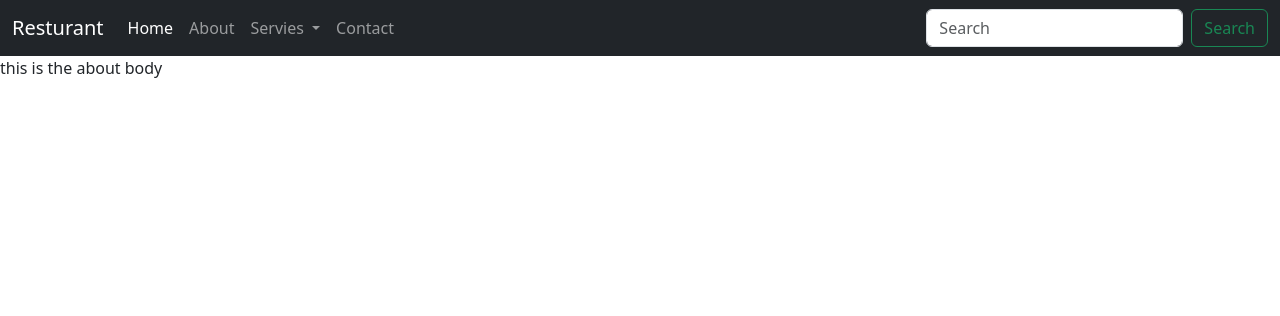
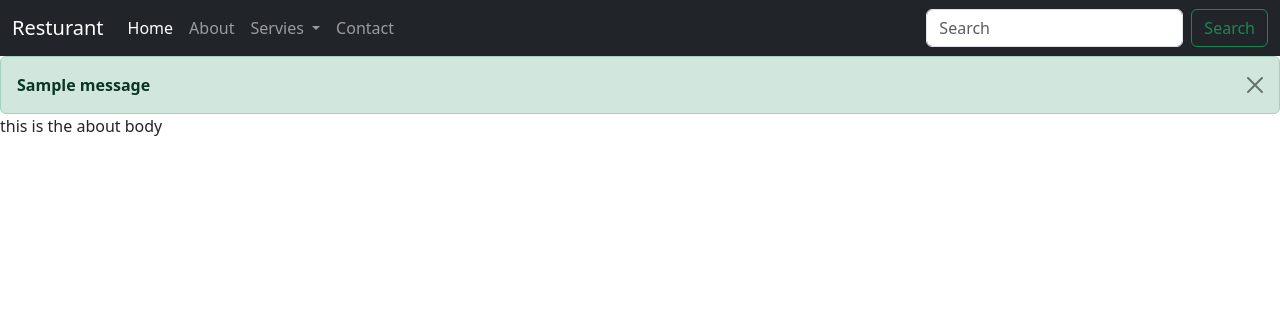
Before and after one commit to parthy007/django-basics, a Django app: page /about in a window 1280 px wide. Shown: the top 316 px of the page. Run offline with Django 5.2, Linux system fonts and the light colour scheme; tables that the repository leaves empty hold one stand-in row (values such as "Sample post"); one stand-in notice (Sample message) is shown.

Commit message:
added messages frontend

```diff
--- a/templates/base.html
+++ b/templates/base.html
@@ -71,6 +71,14 @@
         </div>
       </div>
     </nav>
+    {% if messages %}
+    {% for message in messages  %}
+      <div class="alert alert-{{message.tags}} alert-dismissible fade show my-0" role="alert">
+        <strong>{{ message }}</strong>
+        <button type="button" class="btn-close" data-bs-dismiss="alert" aria-label="Close"></button>
+      </div>
+    {% endfor %}
+    {% endif %}
 
     {% block body %}{% endblock body %}
     <script
```
